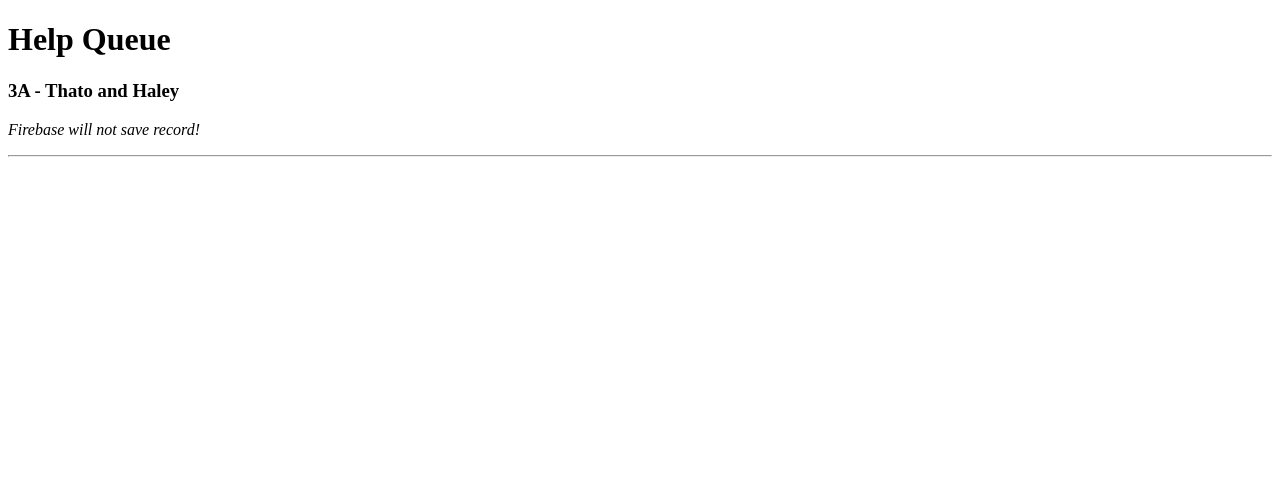
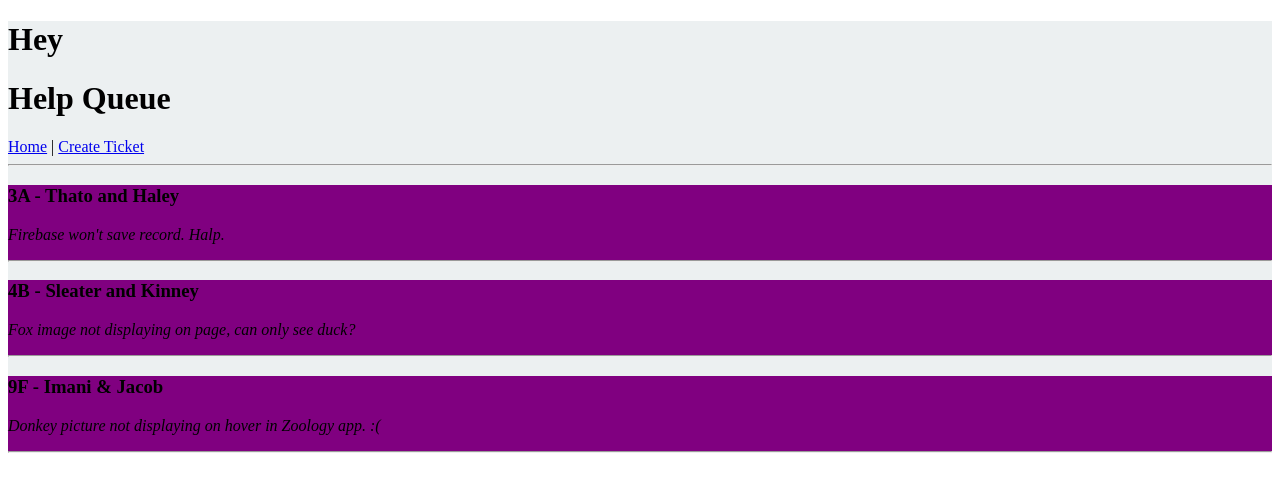
Before and after one commit to 1stBoltCrux/react-template1, a React app: page / in a window 1280 px wide. Shown: the top 492 px of the page. Built offline with nearby package versions, Linux system fonts and the light colour scheme.

Commit message:
react template with css and routing

```diff
--- a/src/components/App.jsx
+++ b/src/components/App.jsx
@@ -1,12 +1,22 @@
-import React from "react";
-import Header from "./Header";
-import TicketList from "./TicketList";
+import React from 'react';
+import Header from './Header';
+import TicketList from './TicketList';
+import { Switch, Route } from 'react-router-dom';
+import NewTicketForm from './NewTicketForm';
 
 function App(){
+  let myStyles = {
+    backgroundColor: '#ecf0f1'
+  };
+
+
   return (
-    <div>
+    <div style={myStyles}><h1>Hey</h1>
       <Header/>
-<TicketList/>
+      <Switch>
+        <Route exact path='/' component={TicketList} />
+        <Route path='/newticket' component={NewTicketForm} />
+      </Switch>
     </div>
   );
 }
--- a/src/components/Header.jsx
+++ b/src/components/Header.jsx
@@ -1,8 +1,12 @@
-import React from "react";
+import React from 'react';
+import { Link } from 'react-router-dom';
 
 function Header(){
   return (
-    <h1>Help Queue</h1>
+    <div>
+      <h1>Help Queue</h1>
+      <Link to="/">Home</Link> | <Link to="/newticket">Create Ticket</Link>
+    </div>
   );
 }
 
--- /dev/null
+++ b/src/components/NewTicketForm.jsx
@@ -0,0 +1,24 @@
+import React from 'react';
+
+function NewTicketForm(){
+  return (
+    <div>
+      <form>
+        <input
+          type='text'
+          id='names'
+          placeholder='Pair Names'/>
+        <input
+          type='text'
+          id='location'
+          placeholder='Location'/>
+        <textarea
+          id='issue'
+          placeholder='Describe your issue.'/>
+        <button type='submit'>Help!</button>
+      </form>
+    </div>
+  );
+}
+
+export default NewTicketForm;
--- a/src/components/Ticket.jsx
+++ b/src/components/Ticket.jsx
@@ -1,20 +1,23 @@
-import React from "react";
-import PropTypes from "prop-types";
+import React from 'react';
+import PropTypes from 'prop-types';
 
 function Ticket(props){
   return (
-      <div>
-        <h3>{props.location} - {props.names}</h3>
-        <p><em>{props.issue}</em></p>
-        <hr/>
-      </div>
+    <div className="fudge">
+      <style jsx>{`.fudge {
+          background-color: purple;
+        }`}</style>
+      <h3>{props.location} - {props.names}</h3>
+      <p><em>{props.issue}</em></p>
+      <hr/>
+    </div>
   );
 }
 
 Ticket.propTypes = {
   names: PropTypes.string.isRequired,
   location: PropTypes.string.isRequired,
-  issue: PropTypes.string
+  issue: PropTypes.string,
 };
 
 export default Ticket;
--- a/src/components/TicketList.jsx
+++ b/src/components/TicketList.jsx
@@ -1,12 +1,37 @@
 import React from "react";
 import Ticket from "./Ticket";
 
+var masterTicketList = [
+  {
+    names: 'Thato and Haley',
+    location: '3A',
+    issue: 'Firebase won\'t save record. Halp.'
+  },
+  {
+    names: 'Sleater and Kinney',
+    location: '4B',
+    issue: 'Fox image not displaying on page, can only see duck?'
+  },
+  {
+    names: 'Imani & Jacob',
+    location: '9F',
+    issue: 'Donkey picture not displaying on hover in Zoology app. :('
+  }
+];
+
+
 function TicketList(){
   return (
-    <Ticket
-      location="3A"
-      names="Thato and Haley"
-      issue="Firebase will not save record!"/>
+    <div>
+      <hr/>
+      {masterTicketList.map((ticket, index) =>
+        <Ticket names={ticket.names}
+          location={ticket.location}
+          issue={ticket.issue}
+         key={index}/>
+      )}
+
+    </div>
   );
 }
 
--- a/src/index.jsx
+++ b/src/index.jsx
@@ -2,11 +2,14 @@
 import ReactDOM from 'react-dom';
 import App from './components/App';
 import { AppContainer } from 'react-hot-loader';
+import { HashRouter } from 'react-router-dom';
 
 const render = (Component) => {
   ReactDOM.render(
     <AppContainer>
-      <Component/>
+      <HashRouter>
+        <Component/>
+      </HashRouter>
     </AppContainer>,
     document.getElementById('react-app-root')
   );
@@ -14,8 +17,10 @@
 
 render(App);
 
+/*eslint-disable */
 if (module.hot) {
   module.hot.accept('./components/App', () => {
-    render(App)
+    render(App);
   });
 }
+/*eslint-enable */
--- a/webpack.config.js
+++ b/webpack.config.js
@@ -33,6 +33,16 @@
     rules: [
       {
         test: /\.jsx?$/,
+        enforce: "pre",
+        loader: "eslint-loader",
+        exclude: /node_modules/,
+        options: {
+          emitWarning: true,
+          configFile: "./.eslintrc.json"
+          }
+        },
+        {
+        test: /\.jsx?$/,
         loader: "babel-loader",
         exclude: /node_modules/,
         options: {
@@ -41,7 +51,8 @@
             "react",
           ],
           plugins: [
-            "react-hot-loader/babel"
+            "react-hot-loader/babel",
+            "styled-jsx/babel"
           ]
         }
       }
```
Also changed, not shown: package.json (+9 -2 lines), .eslintrc.json (added), 1 other file (tests, documents, lock files or other folders).
